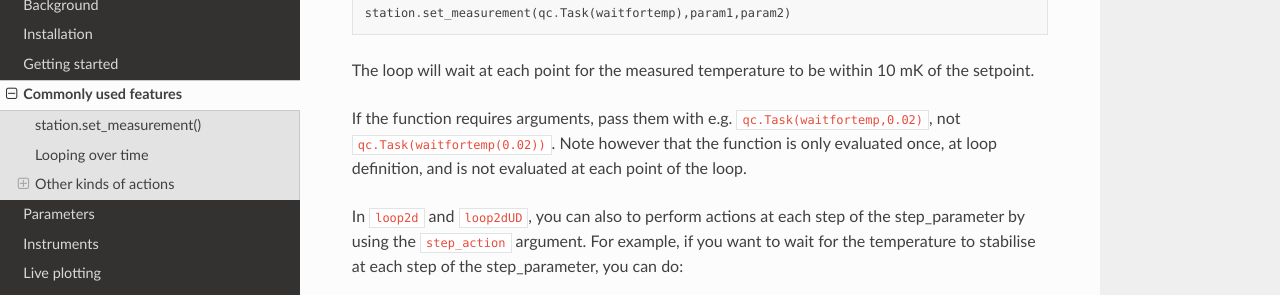
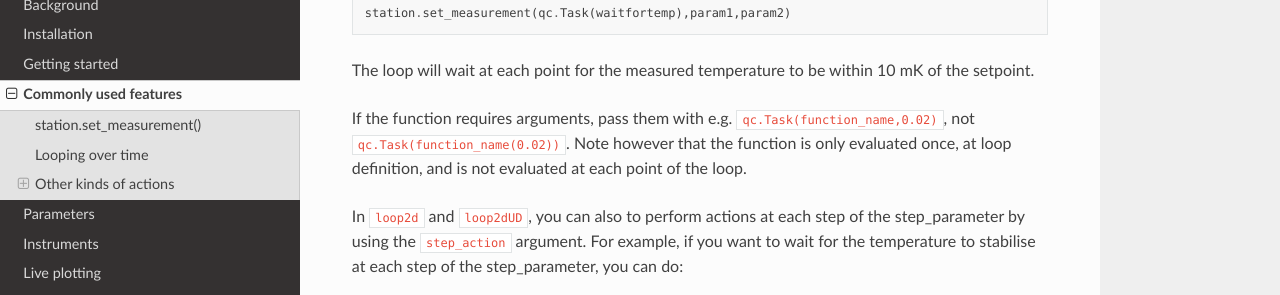
Before and after one commit to qcodespp/qcodespp.github.io, a Sphinx documentation site: the page built from docs/source/more_features.rst, in a window 1280 px wide and 900 px high, scrolled down 811 px. Shown: the part 147-442 px from the top of the window. Built offline with Sphinx 7.4.7 and the Read the Docs theme 3.1.0, drawn with Linux system fonts in a browser that asks for light colours.

Commit message:
more features

```diff
--- a/docs/source/more_features.rst
+++ b/docs/source/more_features.rst
@@ -36,7 +36,7 @@ Within loops, you can also perform a ``qc.Task``, which is a method for introduc
 
 The loop will wait at each point for the measured temperature to be within 10 mK of the setpoint.
 
-If the function requires arguments, pass them with e.g. ``qc.Task(waitfortemp,0.02)``, not ``qc.Task(waitfortemp(0.02))``. Note however that the function is only evaluated once, at loop definition, and is not evaluated at each point of the loop.
+If the function requires arguments, pass them with e.g. ``qc.Task(function_name,0.02)``, not ``qc.Task(function_name(0.02))``. Note however that the function is only evaluated once, at loop definition, and is not evaluated at each point of the loop.
 
 In ``loop2d`` and ``loop2dUD``, you can also to perform actions at each step of the step_parameter by using the ``step_action`` argument. For example, if you want to wait for the temperature to stabilise at each step of the step_parameter, you can do:
 
```
